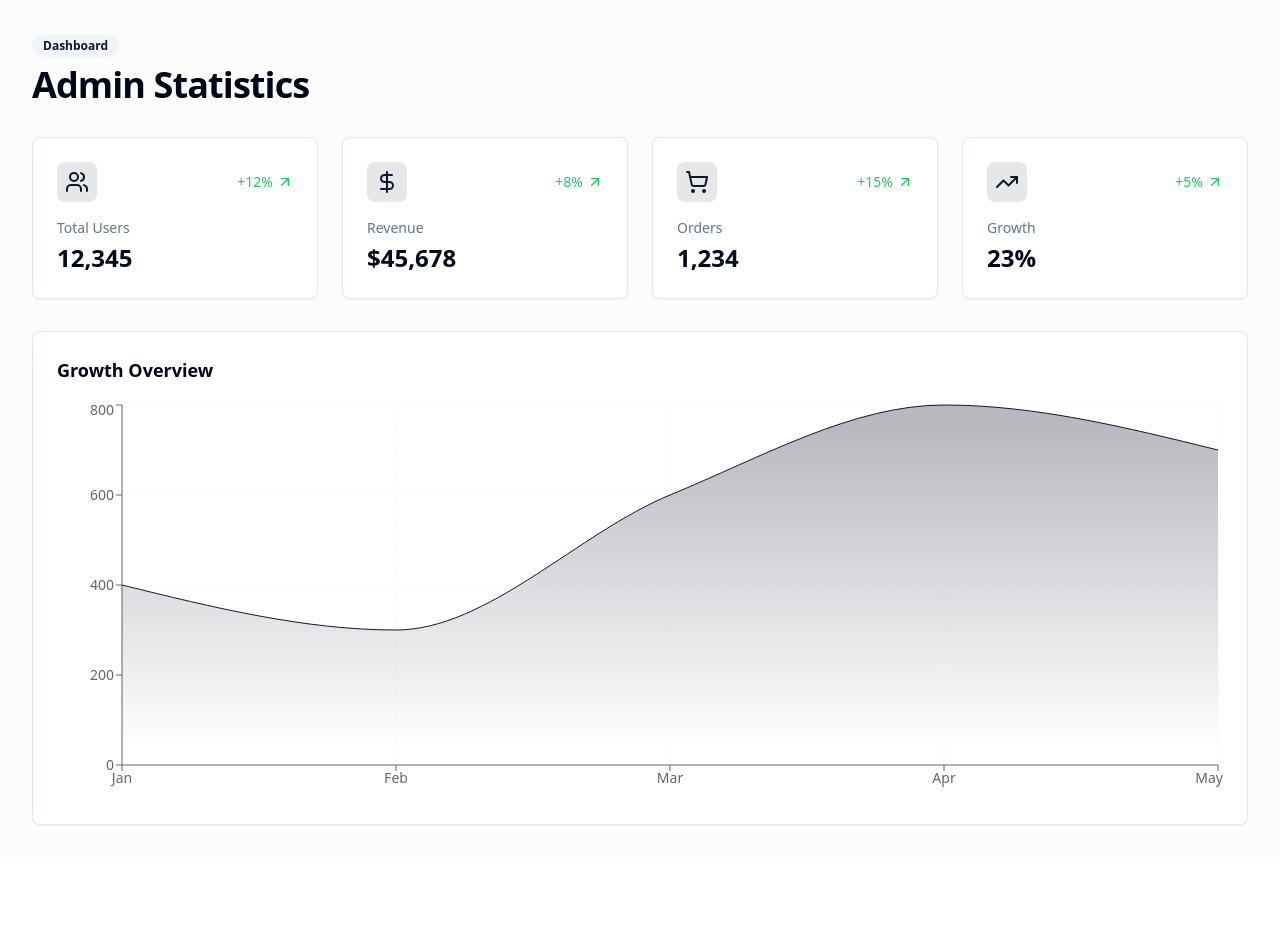
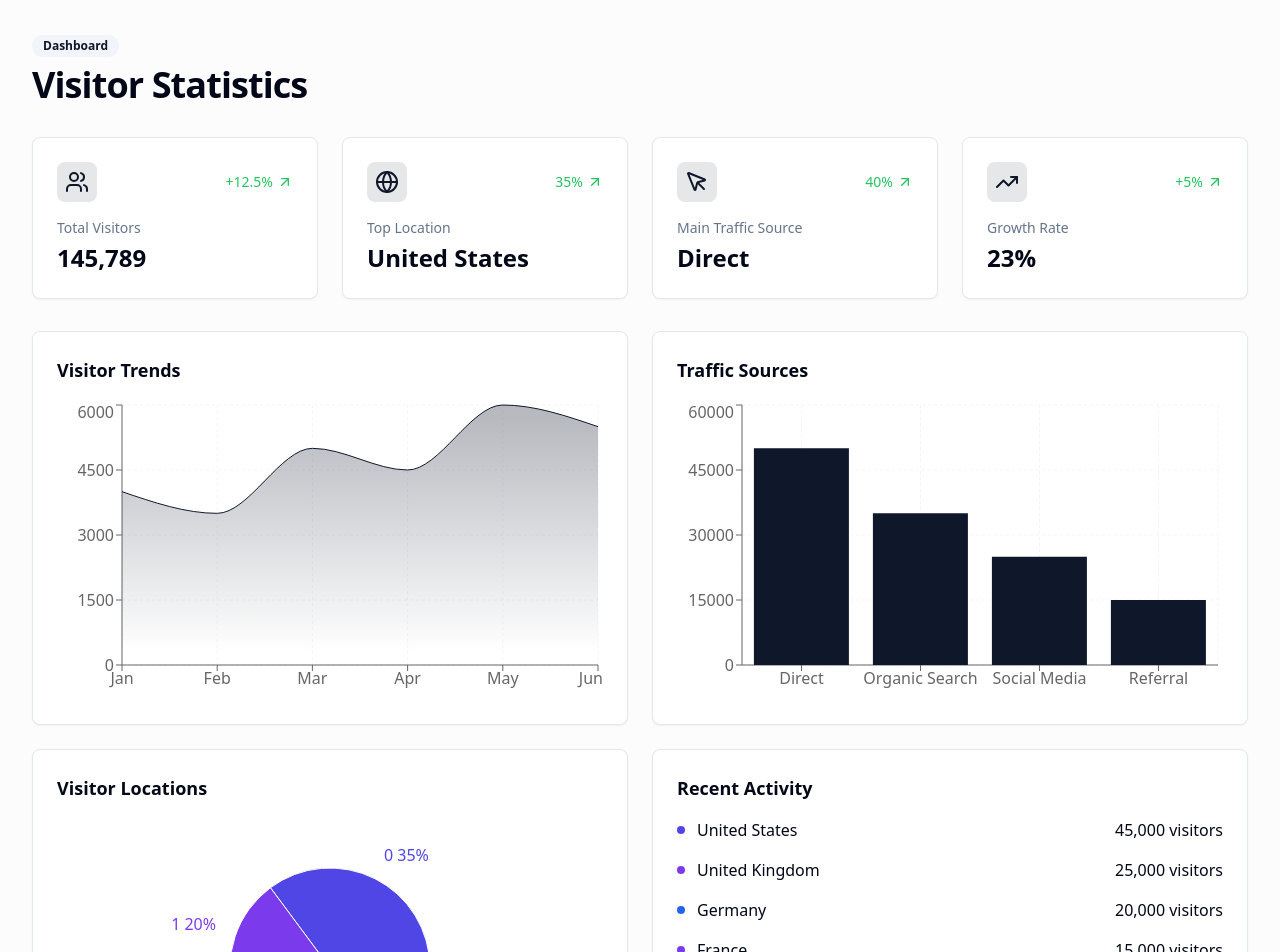
Before and after one commit to haskhrccna/admin-metrics-hub, a React (Vite) app: page /admin in a window 1280 px wide. Shown: the top 952 px of the page. Before the commit the page ends 857 px from the top, so only its background shows below. Built offline with nearby package versions, Linux system fonts and the light colour scheme; sample sign-in values are in the browser's storage.

Commit message:
Add dashboard visitor statistics
Implement functionality to display the number of visitors, their locations, traffic analysis, and other common statistics on the dashboard.
[skip gpt_engineer]

```diff
--- /dev/null
+++ b/src/data/mockStats.ts
@@ -0,0 +1,31 @@
+import { LocationData, TrafficData, TimeSeriesData } from "@/types/statistics";
+
+export const visitorStats = {
+  total: 145789,
+  change: "+12.5%",
+  trend: "up" as const,
+};
+
+export const locationData: LocationData[] = [
+  { country: "United States", visitors: 45000, percentage: 35 },
+  { country: "United Kingdom", visitors: 25000, percentage: 20 },
+  { country: "Germany", visitors: 20000, percentage: 15 },
+  { country: "France", visitors: 15000, percentage: 12 },
+  { country: "Others", visitors: 23000, percentage: 18 },
+];
+
+export const trafficData: TrafficData[] = [
+  { source: "Direct", visitors: 50000, percentage: 40 },
+  { source: "Organic Search", visitors: 35000, percentage: 28 },
+  { source: "Social Media", visitors: 25000, percentage: 20 },
+  { source: "Referral", visitors: 15000, percentage: 12 },
+];
+
+export const timeSeriesData: TimeSeriesData[] = [
+  { name: "Jan", visitors: 4000, pageViews: 6000 },
+  { name: "Feb", visitors: 3500, pageViews: 5500 },
+  { name: "Mar", visitors: 5000, pageViews: 7000 },
+  { name: "Apr", visitors: 4500, pageViews: 6500 },
+  { name: "May", visitors: 6000, pageViews: 8000 },
+  { name: "Jun", visitors: 5500, pageViews: 7500 },
+];
--- a/src/pages/AdminStats.tsx
+++ b/src/pages/AdminStats.tsx
@@ -1,34 +1,66 @@
 import { useState } from "react";
-import { AreaChart, Area, XAxis, YAxis, CartesianGrid, Tooltip, ResponsiveContainer } from "recharts";
+import { motion } from "framer-motion";
 import { Card } from "@/components/ui/card";
 import { Badge } from "@/components/ui/badge";
-import { motion } from "framer-motion";
-import { ArrowUpRight, Users, DollarSign, ShoppingCart, TrendingUp } from "lucide-react";
+import {
+  AreaChart,
+  Area,
+  XAxis,
+  YAxis,
+  CartesianGrid,
+  Tooltip,
+  ResponsiveContainer,
+  BarChart,
+  Bar,
+  PieChart,
+  Pie,
+  Cell,
+} from "recharts";
+import { ArrowUpRight, ArrowDownRight, Users, Globe, MousePointer, TrendingUp } from "lucide-react";
+import { visitorStats, locationData, trafficData, timeSeriesData } from "@/data/mockStats";
 
-const mockData = [
-  { name: "Jan", value: 400 },
-  { name: "Feb", value: 300 },
-  { name: "Mar", value: 600 },
-  { name: "Apr", value: 800 },
-  { name: "May", value: 700 },
-];
-
-const statsCards = [
-  { title: "Total Users", value: "12,345", icon: Users, change: "+12%" },
-  { title: "Revenue", value: "$45,678", icon: DollarSign, change: "+8%" },
-  { title: "Orders", value: "1,234", icon: ShoppingCart, change: "+15%" },
-  { title: "Growth", value: "23%", icon: TrendingUp, change: "+5%" },
-];
+const COLORS = ["#4f46e5", "#7c3aed", "#2563eb", "#7c3aed", "#6366f1"];
 
 const AdminStats = () => {
   const [hoveredCard, setHoveredCard] = useState<number | null>(null);
+
+  const statsCards = [
+    {
+      title: "Total Visitors",
+      value: visitorStats.total.toLocaleString(),
+      icon: Users,
+      change: visitorStats.change,
+      trend: visitorStats.trend
+    },
+    {
+      title: "Top Location",
+      value: locationData[0].country,
+      icon: Globe,
+      change: `${locationData[0].percentage}%`,
+      trend: "up"
+    },
+    {
+      title: "Main Traffic Source",
+      value: trafficData[0].source,
+      icon: MousePointer,
+      change: `${trafficData[0].percentage}%`,
+      trend: "up"
+    },
+    {
+      title: "Growth Rate",
+      value: "23%",
+      icon: TrendingUp,
+      change: "+5%",
+      trend: "up"
+    },
+  ];
 
   return (
     <div className="min-h-screen bg-gray-50/50 p-8">
       <div className="max-w-7xl mx-auto">
         <div className="mb-8">
           <Badge variant="secondary" className="mb-2">Dashboard</Badge>
-          <h1 className="text-4xl font-bold tracking-tight">Admin Statistics</h1>
+          <h1 className="text-4xl font-bold tracking-tight">Visitor Statistics</h1>
         </div>
 
         <div className="grid grid-cols-1 md:grid-cols-2 lg:grid-cols-4 gap-6 mb-8">
@@ -52,10 +84,16 @@ const AdminStats = () => {
                       animate={{
                         scale: hoveredCard === index ? 1.1 : 1,
                       }}
-                      className="flex items-center text-green-500 text-sm"
+                      className={`flex items-center ${
+                        card.trend === "up" ? "text-green-500" : "text-red-500"
+                      } text-sm`}
                     >
                       {card.change}
+                      {card.trend === "up" ? (
                         <ArrowUpRight className="w-4 h-4 ml-1" />
+                      ) : (
+                        <ArrowDownRight className="w-4 h-4 ml-1" />
+                      )}
                     </motion.div>
                   </div>
                   <h3 className="text-sm font-medium text-muted-foreground">
@@ -68,38 +106,91 @@ const AdminStats = () => {
           })}
         </div>
 
+        <div className="grid grid-cols-1 lg:grid-cols-2 gap-6 mb-6">
           <Card className="p-6">
-          <h3 className="text-lg font-semibold mb-4">Growth Overview</h3>
-          <div className="h-[400px] w-full">
+            <h3 className="text-lg font-semibold mb-4">Visitor Trends</h3>
+            <div className="h-[300px]">
               <ResponsiveContainer width="100%" height="100%">
-              <AreaChart data={mockData}>
+                <AreaChart data={timeSeriesData}>
                   <defs>
-                  <linearGradient id="colorValue" x1="0" y1="0" x2="0" y2="1">
+                    <linearGradient id="colorVisitors" x1="0" y1="0" x2="0" y2="1">
                       <stop offset="5%" stopColor="hsl(var(--primary))" stopOpacity={0.3} />
                       <stop offset="95%" stopColor="hsl(var(--primary))" stopOpacity={0} />
                     </linearGradient>
                   </defs>
                   <CartesianGrid strokeDasharray="3 3" className="stroke-muted" />
-                <XAxis dataKey="name" className="text-sm" />
-                <YAxis className="text-sm" />
-                <Tooltip
-                  contentStyle={{
-                    backgroundColor: "hsl(var(--background))",
-                    border: "1px solid hsl(var(--border))",
-                    borderRadius: "var(--radius)",
-                  }}
-                />
+                  <XAxis dataKey="name" />
+                  <YAxis />
+                  <Tooltip />
                   <Area
                     type="monotone"
-                  dataKey="value"
+                    dataKey="visitors"
                     stroke="hsl(var(--primary))"
                     fillOpacity={1}
-                  fill="url(#colorValue)"
+                    fill="url(#colorVisitors)"
                   />
                 </AreaChart>
               </ResponsiveContainer>
             </div>
           </Card>
+
+          <Card className="p-6">
+            <h3 className="text-lg font-semibold mb-4">Traffic Sources</h3>
+            <div className="h-[300px]">
+              <ResponsiveContainer width="100%" height="100%">
+                <BarChart data={trafficData}>
+                  <CartesianGrid strokeDasharray="3 3" className="stroke-muted" />
+                  <XAxis dataKey="source" />
+                  <YAxis />
+                  <Tooltip />
+                  <Bar dataKey="visitors" fill="hsl(var(--primary))" />
+                </BarChart>
+              </ResponsiveContainer>
+            </div>
+          </Card>
+        </div>
+
+        <div className="grid grid-cols-1 lg:grid-cols-2 gap-6">
+          <Card className="p-6">
+            <h3 className="text-lg font-semibold mb-4">Visitor Locations</h3>
+            <div className="h-[300px]">
+              <ResponsiveContainer width="100%" height="100%">
+                <PieChart>
+                  <Pie
+                    data={locationData}
+                    cx="50%"
+                    cy="50%"
+                    labelLine={false}
+                    outerRadius={100}
+                    fill="#8884d8"
+                    dataKey="visitors"
+                    label={({ name, percent }) => `${name} ${(percent * 100).toFixed(0)}%`}
+                  >
+                    {locationData.map((entry, index) => (
+                      <Cell key={`cell-${index}`} fill={COLORS[index % COLORS.length]} />
+                    ))}
+                  </Pie>
+                  <Tooltip />
+                </PieChart>
+              </ResponsiveContainer>
+            </div>
+          </Card>
+
+          <Card className="p-6">
+            <h3 className="text-lg font-semibold mb-4">Recent Activity</h3>
+            <div className="space-y-4">
+              {locationData.map((location, index) => (
+                <div key={location.country} className="flex items-center justify-between">
+                  <div className="flex items-center gap-3">
+                    <div className="w-2 h-2 rounded-full" style={{ backgroundColor: COLORS[index % COLORS.length] }} />
+                    <span>{location.country}</span>
+                  </div>
+                  <span className="font-medium">{location.visitors.toLocaleString()} visitors</span>
+                </div>
+              ))}
+            </div>
+          </Card>
+        </div>
       </div>
     </div>
   );
--- /dev/null
+++ b/src/types/statistics.ts
@@ -0,0 +1,23 @@
+export interface VisitorStats {
+  total: number;
+  change: string;
+  trend: "up" | "down";
+}
+
+export interface LocationData {
+  country: string;
+  visitors: number;
+  percentage: number;
+}
+
+export interface TrafficData {
+  source: string;
+  visitors: number;
+  percentage: number;
+}
+
+export interface TimeSeriesData {
+  name: string;
+  visitors: number;
+  pageViews: number;
+}
```
Lines whose indentation alone changed are shown as unchanged.
